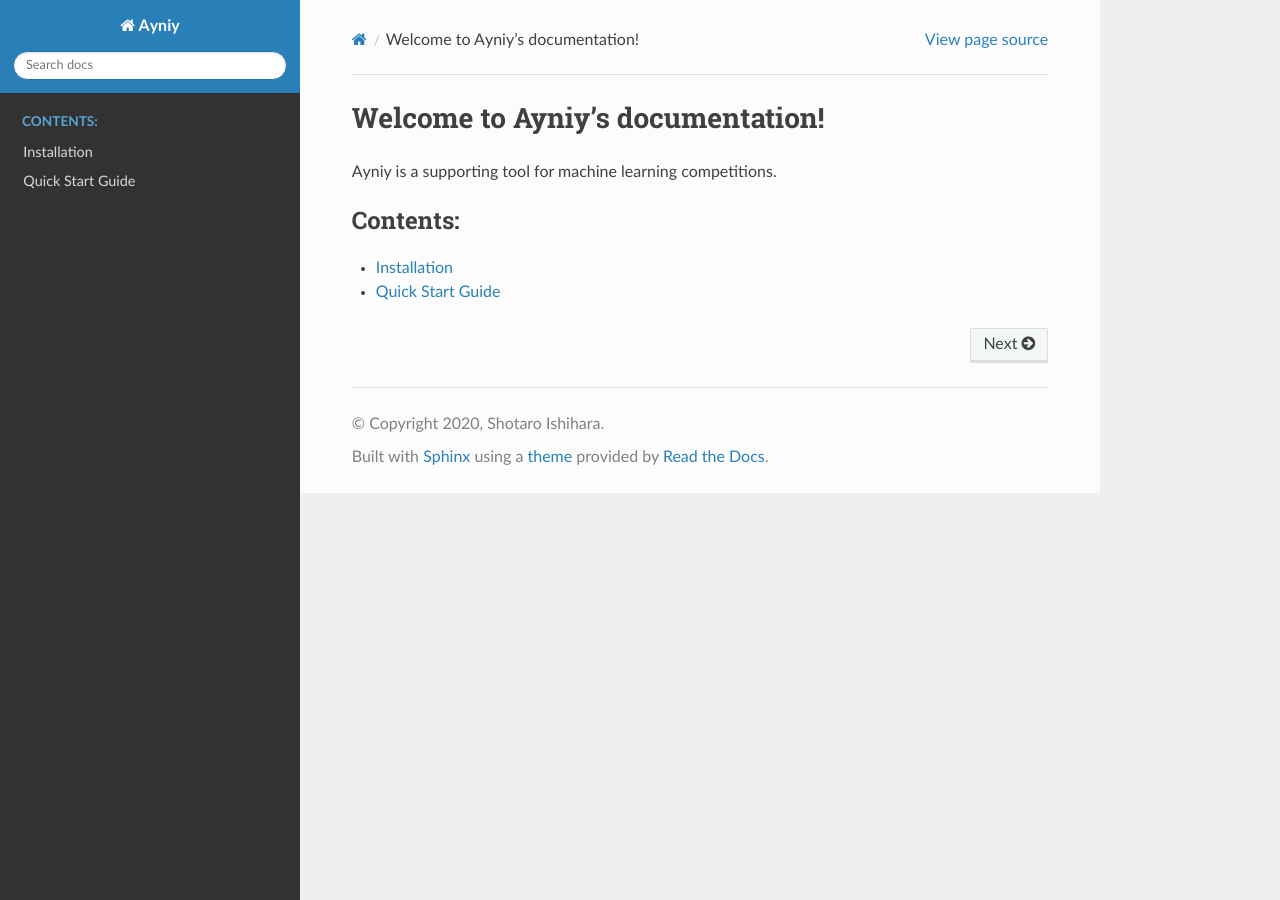
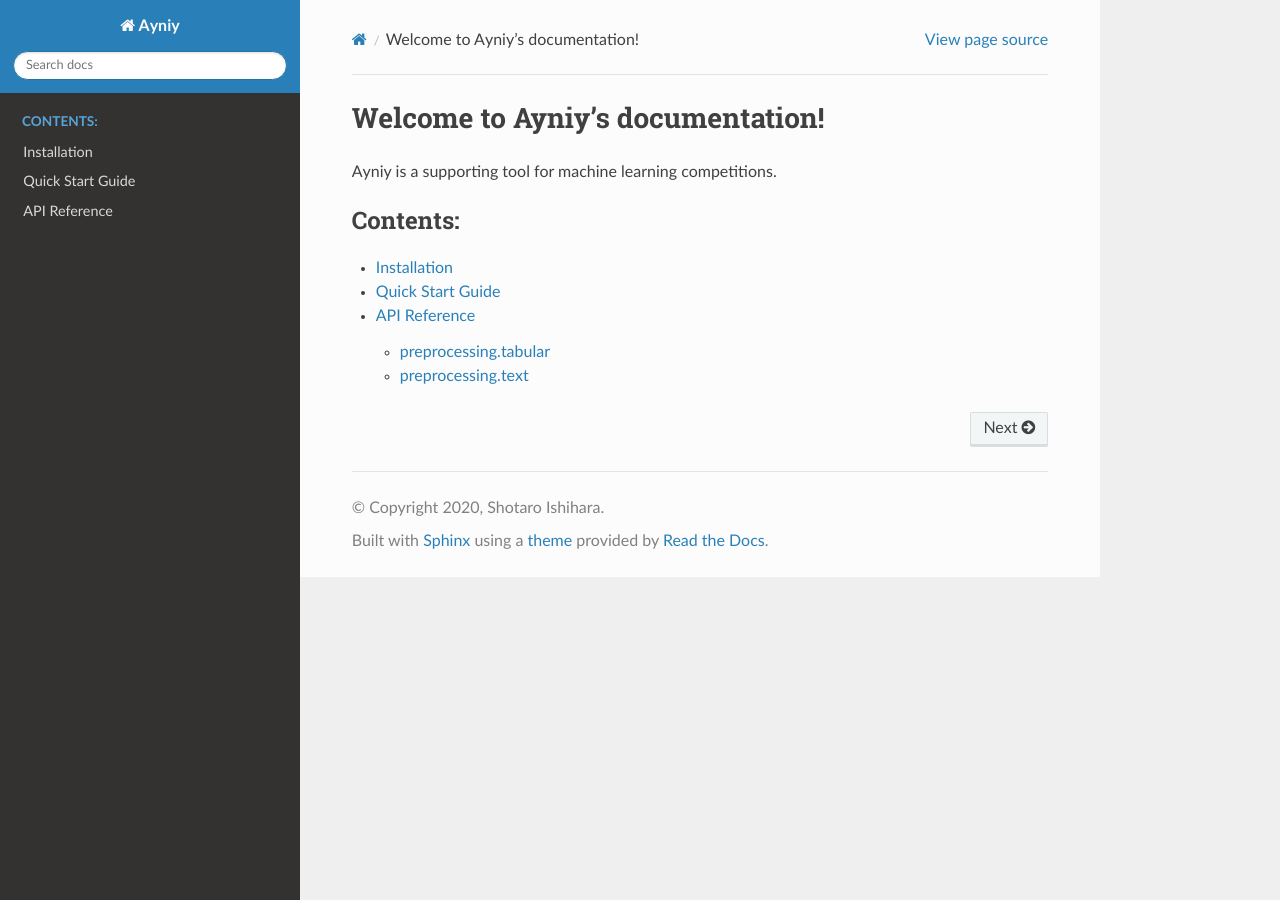
Before and after one commit to upura/ayniy, a Sphinx documentation site: the page built from docs/source/index.rst, in a window 1280 px wide. Built offline with Sphinx 7.4.7 and the Read the Docs theme 2.0.0, drawn with Linux system fonts in a browser that asks for light colours.

Commit message:
update docs

```diff
--- a/docs/source/conf.py
+++ b/docs/source/conf.py
@@ -10,9 +10,9 @@
 # add these directories to sys.path here. If the directory is relative to the
 # documentation root, use os.path.abspath to make it absolute, like shown here.
 #
-# import os
-# import sys
-# sys.path.insert(0, os.path.abspath('.'))
+import os
+import sys
+sys.path.insert(0, os.path.dirname(os.path.dirname(os.path.dirname(os.path.abspath(__file__)))))
 
 
 # -- Project information -----------------------------------------------------
@@ -30,8 +30,7 @@
 # Add any Sphinx extension module names here, as strings. They can be
 # extensions coming with Sphinx (named 'sphinx.ext.*') or your custom
 # ones.
-extensions = [
-]
+extensions = ['sphinx.ext.autodoc']
 
 # Add any paths that contain templates here, relative to this directory.
 templates_path = ['_templates']
@@ -44,6 +43,9 @@
 
 # -- Options for HTML output -------------------------------------------------
 
+# The master toctree document.
+master_doc = 'index'
+
 # The theme to use for HTML and HTML Help pages.  See the documentation for
 # a list of builtin themes.
 #
--- a/docs/source/index.rst
+++ b/docs/source/index.rst
@@ -14,3 +14,4 @@
 
    installation
    quick_start_guide
+   reference/index
--- /dev/null
+++ b/docs/source/reference/index.rst
@@ -0,0 +1,8 @@
+API Reference
+=============
+
+.. toctree::
+    :maxdepth: 1
+
+    preprocessing_tabular
+    preprocessing_text
--- /dev/null
+++ b/docs/source/reference/preprocessing_tabular.rst
@@ -0,0 +1,5 @@
+preprocessing.tabular
+-----------------------
+
+.. automodule:: ayniy.preprocessing.tabular
+    :members:
--- /dev/null
+++ b/docs/source/reference/preprocessing_text.rst
@@ -0,0 +1,5 @@
+preprocessing.text
+-----------------------
+
+.. automodule:: ayniy.preprocessing.text
+    :members:
```
